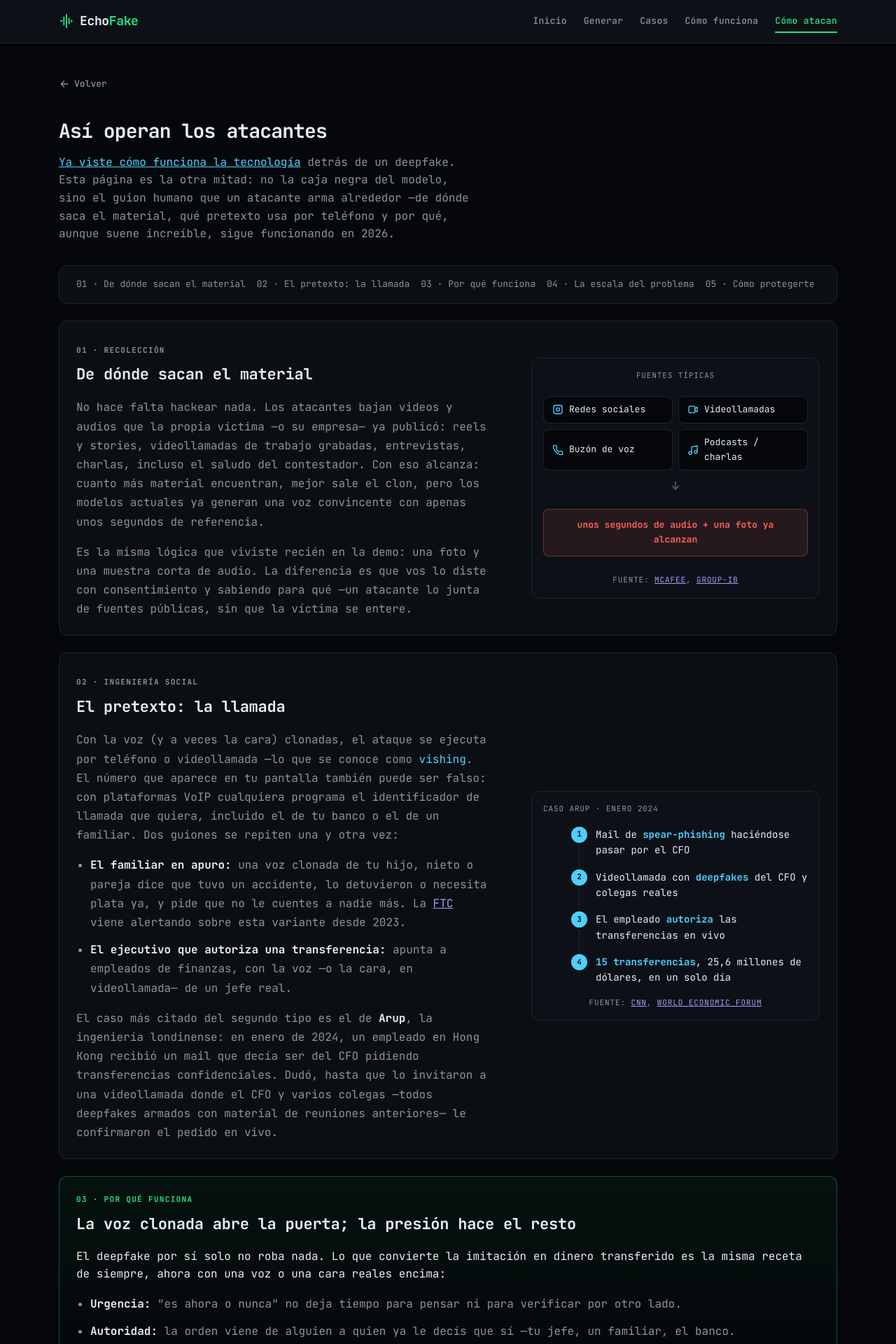
After one commit to Mauricio1409/EchoFake, a Django app: page /como-operan/ in a window 1280 px wide. The commit adds this page. Shown: the top 1920 px of the page at 70% size. Run offline with Django 5.2, Linux system fonts and the light colour scheme; parts of the project's set-up code (start-up, migrations or seed data) failed here and were passed over.

Commit message:
Agregado de pagina de como operan

```diff
--- a/apps/api/static/style.css
+++ b/apps/api/static/style.css
@@ -1382,6 +1382,163 @@ input:focus-visible {
 .diagram--photo figcaption a { color: var(--muted); }
 .diagram--photo figcaption a:hover { color: var(--green); }
 
+/* De dónde sacan el material (recolección) */
+
+.diagram--sources {
+  display: flex;
+  flex-direction: column;
+  align-items: center;
+  gap: var(--sp-3);
+}
+
+.source-grid {
+  display: grid;
+  grid-template-columns: repeat(2, 1fr);
+  gap: var(--sp-2);
+  width: 100%;
+}
+
+.source-chip {
+  display: flex;
+  align-items: center;
+  gap: var(--sp-2);
+  padding: var(--sp-2) var(--sp-3);
+  background: var(--bg);
+  border: 1px solid var(--border);
+  border-radius: var(--r-sm);
+  font-size: .8125rem;
+  color: var(--text);
+}
+
+.source-chip svg { flex-shrink: 0; color: var(--cyan); }
+
+.source-arrow {
+  color: var(--muted);
+  animation: source-drop 1.6s ease-in-out infinite;
+}
+
+@keyframes source-drop {
+  0%, 100% { transform: translateY(0); opacity: .6; }
+  50% { transform: translateY(4px); opacity: 1; }
+}
+
+.source-target {
+  padding: var(--sp-3) var(--sp-4);
+  background: rgba(255, 95, 87, .1);
+  border: 1px solid rgba(255, 95, 87, .35);
+  border-radius: var(--r-sm);
+  color: var(--danger);
+  font-size: .8125rem;
+  font-weight: 700;
+  text-align: center;
+}
+
+/* Línea de tiempo de un caso real */
+
+.timeline {
+  display: flex;
+  flex-direction: column;
+  gap: 0;
+}
+
+.timeline-step {
+  position: relative;
+  display: flex;
+  gap: var(--sp-3);
+  padding-bottom: var(--sp-4);
+}
+
+.timeline-step:last-child { padding-bottom: 0; }
+
+.timeline-step::before {
+  content: "";
+  position: absolute;
+  left: 11px;
+  top: 26px;
+  bottom: 0;
+  width: 1px;
+  background: var(--border);
+}
+
+.timeline-step:last-child::before { display: none; }
+
+.timeline-step__dot {
+  flex-shrink: 0;
+  width: 23px;
+  height: 23px;
+  display: flex;
+  align-items: center;
+  justify-content: center;
+  font-size: .6875rem;
+  font-weight: 700;
+  color: var(--bg);
+  background: var(--cyan);
+  border-radius: 50%;
+  z-index: 1;
+}
+
+.timeline-step__body p {
+  margin: 0;
+  font-size: .875rem;
+  line-height: 1.6;
+  color: var(--text);
+}
+
+.timeline-step__body strong { color: var(--cyan); }
+
+/* Escala del problema (estadísticas) */
+
+.diagram--stats {
+  display: grid;
+  grid-template-columns: repeat(auto-fit, minmax(140px, 1fr));
+  gap: var(--sp-4);
+  text-align: center;
+}
+
+.stat-block__num {
+  margin: 0;
+  font-size: 1.75rem;
+  font-weight: 700;
+  color: var(--green);
+  letter-spacing: -.02em;
+}
+
+.stat-block__label {
+  margin: var(--sp-1) 0 0;
+  font-size: .75rem;
+  color: var(--muted);
+  line-height: 1.5;
+}
+
+.stat-block__label a { color: var(--muted); }
+.stat-block__label a:hover { color: var(--green); }
+
+/* Checklist de protección */
+
+.checklist {
+  list-style: none;
+  margin: 0;
+  padding: 0;
+  display: flex;
+  flex-direction: column;
+  gap: var(--sp-3);
+}
+
+.checklist li {
+  display: flex;
+  gap: var(--sp-3);
+  align-items: flex-start;
+}
+
+.checklist svg {
+  flex-shrink: 0;
+  margin-top: .15rem;
+  color: var(--green);
+}
+
+.checklist strong { display: block; color: var(--text); }
+.checklist span { color: var(--muted); font-size: .875rem; line-height: 1.6; }
+
 /* Animaciones de los diagramas */
 
 @keyframes step-chase {
@@ -1451,7 +1608,7 @@ input:focus-visible {
 @media (max-width: 640px) {
   .wrap { padding: var(--sp-8) var(--sp-4); }
   .top__inner { padding: var(--sp-4); }
-  .primary-nav { margin-left: 0; width: 100%; gap: var(--sp-4); }
+  .primary-nav { margin-left: 0; width: 100%; gap: var(--sp-4); flex-wrap: wrap; }
   .card { padding: var(--sp-4); }
   .btn-row .btn { flex: 1 1 100%; }
   .cta-row .btn { flex: 1 1 100%; }
--- a/apps/api/templates/api/_header.html
+++ b/apps/api/templates/api/_header.html
@@ -11,6 +11,7 @@
       <a class="primary-nav__link{% if active == 'create' %} is-active{% endif %}" href="{% url 'create' %}">Generar</a>
       <a class="primary-nav__link{% if active == 'list' %} is-active{% endif %}" href="{% url 'subject-list' %}">Casos</a>
       <a class="primary-nav__link{% if active == 'how' %} is-active{% endif %}" href="{% url 'how-it-works' %}">Cómo funciona</a>
+      <a class="primary-nav__link{% if active == 'attackers' %} is-active{% endif %}" href="{% url 'how-attackers' %}">Cómo atacan</a>
     </nav>
   </div>
 </header>
--- /dev/null
+++ b/apps/api/templates/api/how-attackers.html
@@ -0,0 +1,251 @@
+{% load static %}<!doctype html>
+<html lang="es">
+<head>
+  <meta charset="utf-8">
+  <meta name="viewport" content="width=device-width, initial-scale=1">
+  <title>EchoFake — Así operan los atacantes</title>
+  <link rel="stylesheet" href="{% static 'style.css' %}">
+</head>
+<body>
+  {% include "api/_header.html" %}
+
+  <main class="wrap wrap--wide">
+    <div class="article-head">
+      <a class="back-link" href="{% url 'home' %}" id="back-link">
+        <svg width="16" height="16" viewBox="0 0 24 24" fill="none" stroke="currentColor" stroke-width="2" stroke-linecap="round" stroke-linejoin="round" aria-hidden="true">
+          <path d="M19 12H5m0 0l6 6m-6-6l6-6"/>
+        </svg>
+        Volver
+      </a>
+      <h1 class="h1--sm">Así operan los atacantes</h1>
+      <p class="lede">
+        <a href="{% url 'how-it-works' %}">Ya viste cómo funciona la tecnología</a> detrás de un
+        deepfake. Esta página es la otra mitad: no la caja negra del modelo, sino el guion humano
+        que un atacante arma alrededor —de dónde saca el material, qué pretexto usa por teléfono y
+        por qué, aunque suene increíble, sigue funcionando en 2026.
+      </p>
+    </div>
+
+    <nav class="toc" aria-label="Contenido de la página">
+      <a href="#material">01 · De dónde sacan el material</a>
+      <a href="#pretexto">02 · El pretexto: la llamada</a>
+      <a href="#psicologia">03 · Por qué funciona</a>
+      <a href="#escala">04 · La escala del problema</a>
+      <a href="#proteccion">05 · Cómo protegerte</a>
+    </nav>
+
+    <section class="card article-section" id="material">
+      <div class="article-section__grid">
+        <div class="article-section__text">
+          <p class="article-section__eyebrow">01 · Recolección</p>
+          <h2>De dónde sacan el material</h2>
+          <p>
+            No hace falta hackear nada. Los atacantes bajan videos y audios que la propia víctima
+            —o su empresa— ya publicó: reels y stories, videollamadas de trabajo grabadas,
+            entrevistas, charlas, incluso el saludo del contestador. Con eso alcanza: cuanto más
+            material encuentran, mejor sale el clon, pero los modelos actuales ya generan una voz
+            convincente con apenas unos segundos de referencia.
+          </p>
+          <p>
+            Es la misma lógica que viviste recién en la demo: una foto y una muestra corta de
+            audio. La diferencia es que vos lo diste con consentimiento y sabiendo para qué —un
+            atacante lo junta de fuentes públicas, sin que la víctima se entere.
+          </p>
+        </div>
+        <div class="article-section__visual">
+          <figure class="diagram diagram--sources">
+            <span class="diagram__caption">Fuentes típicas</span>
+            <div class="source-grid">
+              <div class="source-chip">
+                <svg width="16" height="16" viewBox="0 0 24 24" fill="none" stroke="currentColor" stroke-width="2" stroke-linecap="round" stroke-linejoin="round" aria-hidden="true"><rect x="3" y="3" width="18" height="18" rx="4"/><circle cx="12" cy="12" r="3.5"/></svg>
+                Redes sociales
+              </div>
+              <div class="source-chip">
+                <svg width="16" height="16" viewBox="0 0 24 24" fill="none" stroke="currentColor" stroke-width="2" stroke-linecap="round" stroke-linejoin="round" aria-hidden="true"><rect x="3" y="5" width="13" height="14" rx="2"/><path d="M16 10l5-3v10l-5-3z"/></svg>
+                Videollamadas
+              </div>
+              <div class="source-chip">
+                <svg width="16" height="16" viewBox="0 0 24 24" fill="none" stroke="currentColor" stroke-width="2" stroke-linecap="round" stroke-linejoin="round" aria-hidden="true"><path d="M22 16.92v3a2 2 0 0 1-2.18 2 19.8 19.8 0 0 1-8.63-3.07 19.5 19.5 0 0 1-6-6 19.8 19.8 0 0 1-3.07-8.67A2 2 0 0 1 4.11 2h3a2 2 0 0 1 2 1.72c.13.99.36 1.96.7 2.9a2 2 0 0 1-.45 2.11L8.09 9.91a16 16 0 0 0 6 6l1.18-1.27a2 2 0 0 1 2.11-.45c.94.34 1.91.57 2.9.7A2 2 0 0 1 22 16.92z"/></svg>
+                Buzón de voz
+              </div>
+              <div class="source-chip">
+                <svg width="16" height="16" viewBox="0 0 24 24" fill="none" stroke="currentColor" stroke-width="2" stroke-linecap="round" stroke-linejoin="round" aria-hidden="true"><path d="M9 18V5l12-2v13"/><circle cx="6" cy="18" r="3"/><circle cx="18" cy="16" r="3"/></svg>
+                Podcasts / charlas
+              </div>
+            </div>
+            <svg class="source-arrow" width="18" height="18" viewBox="0 0 24 24" fill="none" stroke="currentColor" stroke-width="2" stroke-linecap="round" stroke-linejoin="round" aria-hidden="true" aria-label="convergen en"><path d="M12 5v14M6 13l6 6 6-6"/></svg>
+            <p class="source-target">unos segundos de audio + una foto ya alcanzan</p>
+            <p class="diagram__caption diagram__caption--under">
+              Fuente: <a href="https://www.mcafee.com/learn/a-guide-to-deepfake-scams-and-ai-voice-spoofing/" target="_blank" rel="noopener">McAfee</a>,
+              <a href="https://www.group-ib.com/blog/voice-deepfake-scams/" target="_blank" rel="noopener">Group-IB</a>
+            </p>
+          </figure>
+        </div>
+      </div>
+    </section>
+
+    <section class="card article-section" id="pretexto">
+      <div class="article-section__grid">
+        <div class="article-section__text">
+          <p class="article-section__eyebrow">02 · Ingeniería social</p>
+          <h2>El pretexto: la llamada</h2>
+          <p>
+            Con la voz (y a veces la cara) clonadas, el ataque se ejecuta por teléfono o
+            videollamada —lo que se conoce como <em>vishing</em>. El número que aparece en tu
+            pantalla también puede ser falso: con plataformas VoIP cualquiera programa el
+            identificador de llamada que quiera, incluido el de tu banco o el de un familiar.
+            Dos guiones se repiten una y otra vez:
+          </p>
+          <ul class="article-list">
+            <li><strong>El familiar en apuro:</strong> una voz clonada de tu hijo, nieto o pareja
+              dice que tuvo un accidente, lo detuvieron o necesita plata ya, y pide que no le
+              cuentes a nadie más. La <a href="https://consumer.ftc.gov/consumer-alerts/2023/03/scammers-use-ai-enhance-their-family-emergency-schemes" target="_blank" rel="noopener">FTC</a>
+              viene alertando sobre esta variante desde 2023.</li>
+            <li><strong>El ejecutivo que autoriza una transferencia:</strong> apunta a empleados
+              de finanzas, con la voz —o la cara, en videollamada— de un jefe real.</li>
+          </ul>
+          <p>
+            El caso más citado del segundo tipo es el de <strong>Arup</strong>, la ingeniería
+            londinense: en enero de 2024, un empleado en Hong Kong recibió un mail que decía ser
+            del CFO pidiendo transferencias confidenciales. Dudó, hasta que lo invitaron a una
+            videollamada donde el CFO y varios colegas —todos deepfakes armados con material de
+            reuniones anteriores— le confirmaron el pedido en vivo.
+          </p>
+        </div>
+        <div class="article-section__visual">
+          <div class="diagram">
+            <span class="diagram__caption">Caso Arup · enero 2024</span>
+            <ol class="timeline">
+              <li class="timeline-step">
+                <span class="timeline-step__dot">1</span>
+                <div class="timeline-step__body"><p>Mail de <strong>spear-phishing</strong> haciéndose pasar por el CFO</p></div>
+              </li>
+              <li class="timeline-step">
+                <span class="timeline-step__dot">2</span>
+                <div class="timeline-step__body"><p>Videollamada con <strong>deepfakes</strong> del CFO y colegas reales</p></div>
+              </li>
+              <li class="timeline-step">
+                <span class="timeline-step__dot">3</span>
+                <div class="timeline-step__body"><p>El empleado <strong>autoriza</strong> las transferencias en vivo</p></div>
+              </li>
+              <li class="timeline-step">
+                <span class="timeline-step__dot">4</span>
+                <div class="timeline-step__body"><p><strong>15 transferencias</strong>, 25,6 millones de dólares, en un solo día</p></div>
+              </li>
+            </ol>
+            <p class="diagram__caption diagram__caption--under">
+              Fuente: <a href="https://www.cnn.com/2024/05/16/tech/arup-deepfake-scam-loss-hong-kong-intl-hnk" target="_blank" rel="noopener">CNN</a>,
+              <a href="https://www.weforum.org/stories/2025/02/deepfake-ai-cybercrime-arup/" target="_blank" rel="noopener">World Economic Forum</a>
+            </p>
+          </div>
+        </div>
+      </div>
+    </section>
+
+    <section class="card article-section article-section--highlight" id="psicologia">
+      <p class="article-section__eyebrow">03 · Por qué funciona</p>
+      <h2>La voz clonada abre la puerta; la presión hace el resto</h2>
+      <p>
+        El deepfake por sí solo no roba nada. Lo que convierte la imitación en dinero transferido
+        es la misma receta de siempre, ahora con una voz o una cara reales encima:
+      </p>
+      <ul class="article-list">
+        <li><strong>Urgencia:</strong> "es ahora o nunca" no deja tiempo para pensar ni para
+          verificar por otro lado.</li>
+        <li><strong>Autoridad:</strong> la orden viene de alguien a quien ya le decís que sí —tu
+          jefe, un familiar, el banco.</li>
+        <li><strong>Aislamiento:</strong> "no le cuentes a nadie", "es confidencial" corta la
+          posibilidad de que otra persona detecte lo raro.</li>
+        <li><strong>Plausibilidad:</strong> hasta hace poco, escuchar la voz —o ver la cara— de
+          alguien era prueba suficiente de que era esa persona. Ya no.</li>
+      </ul>
+      <p>
+        Vos ya viste en esta misma demo lo poco que hace falta para clonar una voz. El atacante no
+        suma tecnología nueva: le agrega presión y secreto a algo que, técnicamente, ya es
+        trivial.
+      </p>
+    </section>
+
+    <section class="card article-section" id="escala">
+      <div class="article-section__grid">
+        <div class="article-section__text">
+          <p class="article-section__eyebrow">04 · Números</p>
+          <h2>La escala del problema</h2>
+          <p>
+            No es un riesgo teórico. El FBI empezó a trackear fraude asistido por IA como
+            categoría propia en su reporte anual recién en 2025 —y ya es una de las de mayor
+            crecimiento. En verificación de identidad biométrica, uno de cada cinco intentos de
+            fraude ya usa un deepfake.
+          </p>
+        </div>
+        <div class="article-section__visual">
+          <div class="diagram diagram--stats">
+            <div class="stat-block">
+              <p class="stat-block__num">$893M</p>
+              <p class="stat-block__label">perdidos en EE.UU. en fraude con IA durante 2025, según el
+                <a href="https://www.ic3.gov/AnnualReport/Reports/2025_IC3Report.pdf" target="_blank" rel="noopener">FBI IC3</a></p>
+            </div>
+            <div class="stat-block">
+              <p class="stat-block__num">1 de 5</p>
+              <p class="stat-block__label">intentos de fraude biométrico ya es un deepfake, según
+                <a href="https://www.entrust.com/company/newsroom/deepfakes-social-engineering-and-injection-attacks-on-the-rise" target="_blank" rel="noopener">Entrust</a></p>
+            </div>
+            <div class="stat-block">
+              <p class="stat-block__num">+58%</p>
+              <p class="stat-block__label">de selfies deepfake en verificaciones de identidad durante
+                2025 (Entrust)</p>
+            </div>
+          </div>
+        </div>
+      </div>
+    </section>
+
+    <section class="card article-section" id="proteccion">
+      <p class="article-section__eyebrow">05 · Defensa</p>
+      <h2>Cómo detectarlo y protegerte</h2>
+      <p>
+        Nada de esto requiere software especial. Son hábitos, y funcionan porque atacan el punto
+        más débil del truco: la velocidad.
+      </p>
+      <ul class="checklist">
+        <li>
+          <svg width="18" height="18" viewBox="0 0 24 24" fill="none" stroke="currentColor" stroke-width="2" stroke-linecap="round" stroke-linejoin="round" aria-hidden="true"><path d="M20 6L9 17l-5-5"/></svg>
+          <div><strong>Acordá una palabra clave con tu familia o tu equipo.</strong>
+            <span>Algo que no esté en ningún posteo ni chat grupal. Si quien llama no la sabe, ya está.</span></div>
+        </li>
+        <li>
+          <svg width="18" height="18" viewBox="0 0 24 24" fill="none" stroke="currentColor" stroke-width="2" stroke-linecap="round" stroke-linejoin="round" aria-hidden="true"><path d="M20 6L9 17l-5-5"/></svg>
+          <div><strong>Cortá y volvé a llamar por un canal que ya conocés.</strong>
+            <span>Al número guardado en tus contactos, no al que te llamó a vos. Esto solo desarma la
+              suplantación de identificador y la presión del momento.</span></div>
+        </li>
+        <li>
+          <svg width="18" height="18" viewBox="0 0 24 24" fill="none" stroke="currentColor" stroke-width="2" stroke-linecap="round" stroke-linejoin="round" aria-hidden="true"><path d="M20 6L9 17l-5-5"/></svg>
+          <div><strong>Desconfiá de la urgencia, aunque la voz sea perfecta.</strong>
+            <span>Un pedido de plata o datos que no puede esperar ni cinco minutos es, en sí mismo, la
+              señal de alerta más confiable que existe.</span></div>
+        </li>
+        <li>
+          <svg width="18" height="18" viewBox="0 0 24 24" fill="none" stroke="currentColor" stroke-width="2" stroke-linecap="round" stroke-linejoin="round" aria-hidden="true"><path d="M20 6L9 17l-5-5"/></svg>
+          <div><strong>En una empresa, separá quién pide y quién aprueba.</strong>
+            <span>Una segunda autorización por un canal distinto —como debería haber existido en el
+              caso de Arup— frena esto incluso si la voz o el video engañan a la primera persona.</span></div>
+        </li>
+      </ul>
+      <div class="cta-row">
+        <a class="btn btn--primary" href="{% url 'create' %}">Probar la demo</a>
+        <a class="btn btn--ghost" href="{% url 'how-it-works' %}">Ver cómo funciona la tecnología</a>
+      </div>
+    </section>
+  </main>
+
+  <script>
+    document.getElementById("back-link").addEventListener("click", (e) => {
+      if (document.referrer && document.referrer.startsWith(window.location.origin) && window.history.length > 1) {
+        e.preventDefault();
+        history.back();
+      }
+    });
+  </script>
+</body>
+</html>
--- a/core/urls.py
+++ b/core/urls.py
@@ -13,6 +13,7 @@ urlpatterns = [
     path('nuevo/automatico/', TemplateView.as_view(template_name='api/create-auto.html', extra_context={'active': 'create'}), name='create-auto'),
     path('sujetos/', TemplateView.as_view(template_name='api/list.html', extra_context={'active': 'list'}), name='subject-list'),
     path('como-funciona/', TemplateView.as_view(template_name='api/how-it-works.html', extra_context={'active': 'how'}), name='how-it-works'),
+    path('como-operan/', TemplateView.as_view(template_name='api/how-attackers.html', extra_context={'active': 'attackers'}), name='how-attackers'),
     path('panel/<uuid:subject_id>/', TemplateView.as_view(template_name='api/panel.html'), name='panel'),
 ]
 
```
Also changed, not shown: apps/api/tests/test_templates.py (+5 -0 lines).
